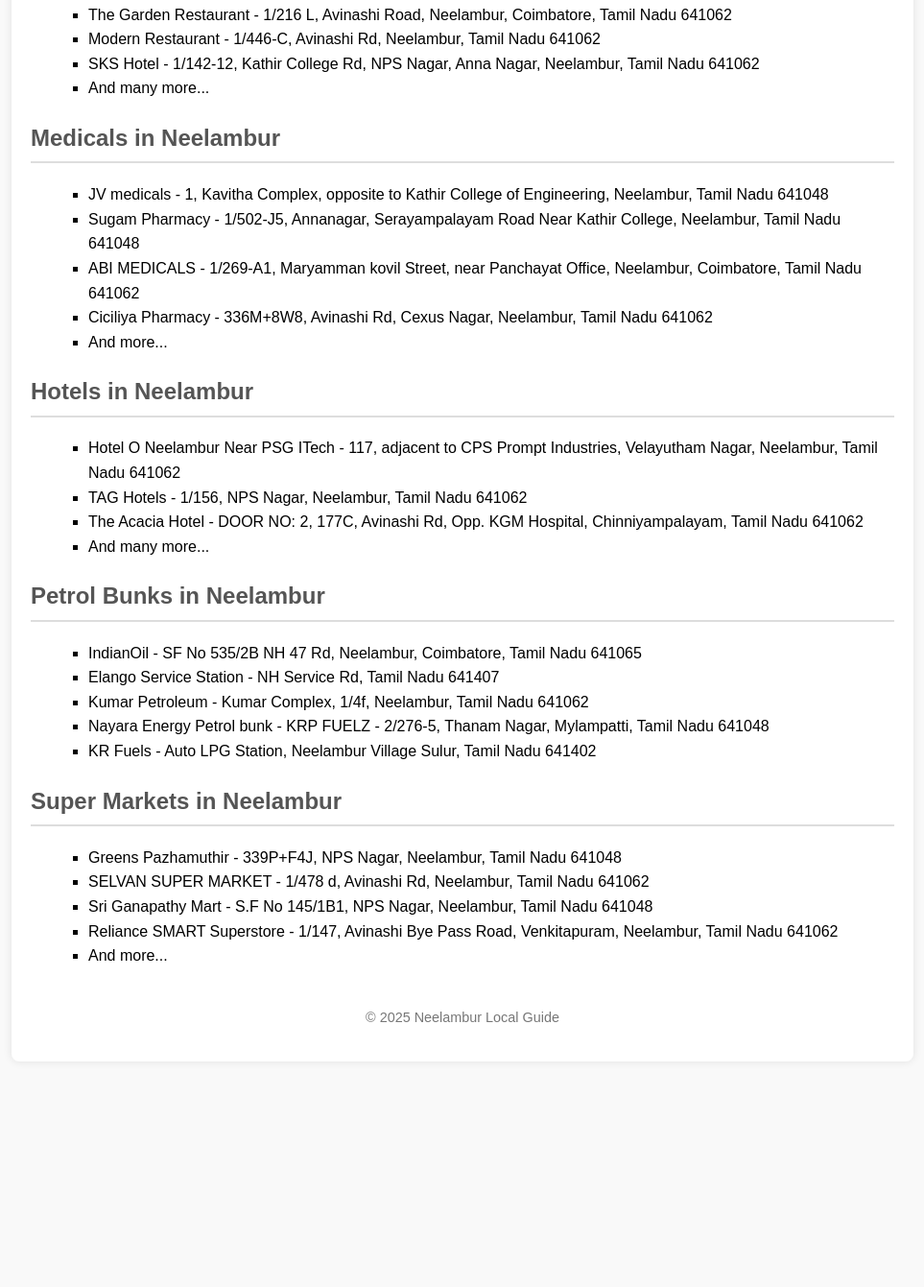
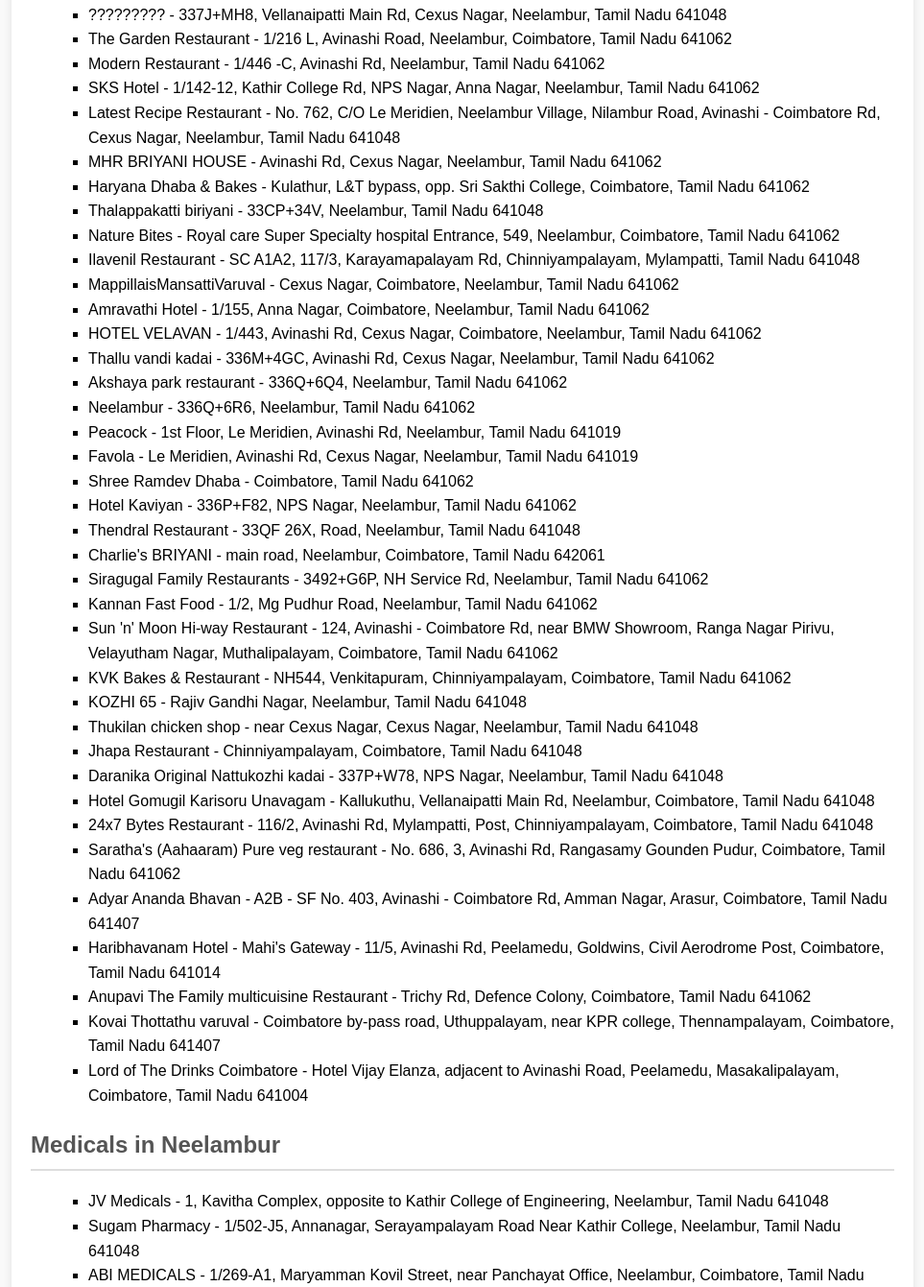
Before and after one commit to vv-vaishu/neelambur-details, a plain HTML site: page index.html in a window 1280 px wide. Shown: the part 1459-2800 px from the top of the page at 96% size, without its empty margins (158-1121 px from the left). Before the commit the page ends 2585 px from the top, so only its background shows below. Drawn offline with Linux system fonts and the light colour scheme.

Commit message:
Update index.html

```diff
--- a/index.html
+++ b/index.html
@@ -73,9 +73,9 @@
         <h2>Hospitals in Neelambur</h2>
         <ul>
             <li>Royal Care Super Speciality Hospital - L&T Toll Gate, Bye Pass 1 520, Salem - Kochi Hwy, Neelambur, Tamil Nadu 641062</li>
-            <li>Royal Care Hospital - Ukkadam Sungam Bye Pass, 1/520 , L & T, Road, Coimbatore, Tamil Nadu 641062</li>
+            <li>Royal Care Hospital - Ukkadam Sungam Bye Pass, 1/520, L&T Road, Coimbatore, Tamil Nadu 641062</li>
             <li>State of Art Dialysis Centre - Royal Care Hospital</li>
-            <li>Dr Kalyanakumari Gynaecologist (Advanced Lap Surgeon) - Royal Care Super Speciality Hospital, L&T Road, Neelambur, Tamil Nadu 641062</li>
+            <li>Dr Kalyanakumari Gynaecologist (Advanced Lap Surgeon) - Royal Care Super Speciality Hospital L&T Road, Neelambur, Tamil Nadu 641062</li>
             <li>Aryasuperspecialityhospital - 338Q+F6X, NPS Nagar, Neelambur, Tamil Nadu 641048</li>
         </ul>
 
@@ -85,9 +85,9 @@
             <li>Arulmigu Pichandeeswar And Kaaliamman Temple - 334M+MV8, Neelambur, Tamil Nadu 641062</li>
             <li>Neeliamman Temple - 43, Avinashi Rd, near Kathir College, Cexus Nagar, Neelambur, Tamil Nadu 641062</li>
             <li>Vedasamy Temple - Muthugoundan Pudur road, Neelambur, Tamil Nadu 641062</li>
-            <li>Pongaliamman temple - 335J+G3G, Avinashi - Coimbatore Rd, Cexus Nagar, Neelambur, Tamil Nadu 641062</li>
+            <li>Pongaliamman Temple - 335J+G3G, Avinashi - Coimbatore Rd, Cexus Nagar, Neelambur, Tamil Nadu 641062</li>
             <li>Maari Amman Temple - 335M+5VC, Neelambur, Tamil Nadu 641062</li>
-            <li>Arulmigu Kaarana Kari Varadarajar Perumal Temple - 333C+7P3, Maniyakarar St, Venkitapuram, Chinniyampalayam, Tamil Nadu 641062</li>
+            <li>Arulmigu Kaarana Kari Varadarajar Perumal Temple - 333C+7P3, 3/115, Maniyakarar St, Venkitapuram, Chinniyampalayam, Coimbatore, Tamil Nadu 641062</li>
         </ul>
 
         <h2>Restaurants in Neelambur</h2>
@@ -98,51 +98,77 @@
             <li>Ponzu Restaurant - No 762, C/O, Cexus Nagar, Neelambur, Tamil Nadu 641048</li>
             <li>Adhavan Hotel - 1/99, Anna Nagar, Neelambur, Coimbatore, Tamil Nadu 641048</li>
             <li>The Royal Biriyani - bus stop, 1/557, Neelambur, civil aerodrome via Neelambur, Coimbatore, Tamil Nadu 641062</li>
+            <li>????????? - 337J+MH8, Vellanaipatti Main Rd, Cexus Nagar, Neelambur, Tamil Nadu 641048</li>
             <li>The Garden Restaurant - 1/216 L, Avinashi Road, Neelambur, Coimbatore, Tamil Nadu 641062</li>
-            <li>Modern Restaurant - 1/446-C, Avinashi Rd, Neelambur, Tamil Nadu 641062</li>
+            <li>Modern Restaurant - 1/446 -C, Avinashi Rd, Neelambur, Tamil Nadu 641062</li>
             <li>SKS Hotel - 1/142-12, Kathir College Rd, NPS Nagar, Anna Nagar, Neelambur, Tamil Nadu 641062</li>
-            <li>And many more...</li>
+            <li>Latest Recipe Restaurant - No. 762, C/O Le Meridien, Neelambur Village, Nilambur Road, Avinashi - Coimbatore Rd, Cexus Nagar, Neelambur, Tamil Nadu 641048</li>
+            <li>MHR BRIYANI HOUSE - Avinashi Rd, Cexus Nagar, Neelambur, Tamil Nadu 641062</li>
+            <li>Haryana Dhaba & Bakes - Kulathur, L&T bypass, opp. Sri Sakthi College, Coimbatore, Tamil Nadu 641062</li>
+            <li>Thalappakatti biriyani - 33CP+34V, Neelambur, Tamil Nadu 641048</li>
+            <li>Nature Bites - Royal care Super Specialty hospital Entrance, 549, Neelambur, Coimbatore, Tamil Nadu 641062</li>
+            <li>Ilavenil Restaurant - SC A1A2, 117/3, Karayamapalayam Rd, Chinniyampalayam, Mylampatti, Tamil Nadu 641048</li>
+            <li>MappillaisMansattiVaruval - Cexus Nagar, Coimbatore, Neelambur, Tamil Nadu 641062</li>
+            <li>Amravathi Hotel - 1/155, Anna Nagar, Coimbatore, Neelambur, Tamil Nadu 641062</li>
+            <li>HOTEL VELAVAN - 1/443, Avinashi Rd, Cexus Nagar, Coimbatore, Neelambur, Tamil Nadu 641062</li>
+            <li>Thallu vandi kadai - 336M+4GC, Avinashi Rd, Cexus Nagar, Neelambur, Tamil Nadu 641062</li>
+            <li>Akshaya park restaurant - 336Q+6Q4, Neelambur, Tamil Nadu 641062</li>
+            <li>Neelambur - 336Q+6R6, Neelambur, Tamil Nadu 641062</li>
+            <li>Peacock - 1st Floor, Le Meridien, Avinashi Rd, Neelambur, Tamil Nadu 641019</li>
+            <li>Favola - Le Meridien, Avinashi Rd, Cexus Nagar, Neelambur, Tamil Nadu 641019</li>
+            <li>Shree Ramdev Dhaba - Coimbatore, Tamil Nadu 641062</li>
+            <li>Hotel Kaviyan - 336P+F82, NPS Nagar, Neelambur, Tamil Nadu 641062</li>
+            <li>Thendral Restaurant - 33QF 26X, Road, Neelambur, Tamil Nadu 641048</li>
+            <li>Charlie's BRIYANI - main road, Neelambur, Coimbatore, Tamil Nadu 642061</li>
+            <li>Siragugal Family Restaurants - 3492+G6P, NH Service Rd, Neelambur, Tamil Nadu 641062</li>
+            <li>Kannan Fast Food - 1/2, Mg Pudhur Road, Neelambur, Tamil Nadu 641062</li>
+            <li>Sun 'n' Moon Hi-way Restaurant - 124, Avinashi - Coimbatore Rd, near BMW Showroom, Ranga Nagar Pirivu, Velayutham Nagar, Muthalipalayam, Coimbatore, Tamil Nadu 641062</li>
+            <li>KVK Bakes & Restaurant - NH544, Venkitapuram, Chinniyampalayam, Coimbatore, Tamil Nadu 641062</li>
+            <li>KOZHI 65 - Rajiv Gandhi Nagar, Neelambur, Tamil Nadu 641048</li>
+            <li>Thukilan chicken shop - near Cexus Nagar, Cexus Nagar, Neelambur, Tamil Nadu 641048</li>
+            <li>Jhapa Restaurant - Chinniyampalayam, Coimbatore, Tamil Nadu 641048</li>
+            <li>Daranika Original Nattukozhi kadai - 337P+W78, NPS Nagar, Neelambur, Tamil Nadu 641048</li>
+            <li>Hotel Gomugil Karisoru Unavagam - Kallukuthu, Vellanaipatti Main Rd, Neelambur, Coimbatore, Tamil Nadu 641048</li>
+            <li>24x7 Bytes Restaurant - 116/2, Avinashi Rd, Mylampatti, Post, Chinniyampalayam, Coimbatore, Tamil Nadu 641048</li>
+            <li>Saratha's (Aahaaram) Pure veg restaurant - No. 686, 3, Avinashi Rd, Rangasamy Gounden Pudur, Coimbatore, Tamil Nadu 641062</li>
+            <li>Adyar Ananda Bhavan - A2B - SF No. 403, Avinashi - Coimbatore Rd, Amman Nagar, Arasur, Coimbatore, Tamil Nadu 641407</li>
+            <li>Haribhavanam Hotel - Mahi's Gateway - 11/5, Avinashi Rd, Peelamedu, Goldwins, Civil Aerodrome Post, Coimbatore, Tamil Nadu 641014</li>
+            <li>Anupavi The Family multicuisine Restaurant - Trichy Rd, Defence Colony, Coimbatore, Tamil Nadu 641062</li>
+            <li>Kovai Thottathu varuval - Coimbatore by-pass road, Uthuppalayam, near KPR college, Thennampalayam, Coimbatore, Tamil Nadu 641407</li>
+            <li>Lord of The Drinks Coimbatore - Hotel Vijay Elanza, adjacent to Avinashi Road, Peelamedu, Masakalipalayam, Coimbatore, Tamil Nadu 641004</li>
         </ul>
 
         <h2>Medicals in Neelambur</h2>
         <ul>
-            <li>JV medicals - 1, Kavitha Complex, opposite to Kathir College of Engineering, Neelambur, Tamil Nadu 641048</li>
+            <li>JV Medicals - 1, Kavitha Complex, opposite to Kathir College of Engineering, Neelambur, Tamil Nadu 641048</li>
             <li>Sugam Pharmacy - 1/502-J5, Annanagar, Serayampalayam Road Near Kathir College, Neelambur, Tamil Nadu 641048</li>
-            <li>ABI MEDICALS - 1/269-A1, Maryamman kovil Street, near Panchayat Office, Neelambur, Coimbatore, Tamil Nadu 641062</li>
+            <li>ABI MEDICALS - 1/269-A1, Maryamman Kovil Street, near Panchayat Office, Neelambur, Coimbatore, Tamil Nadu 641062</li>
             <li>Ciciliya Pharmacy - 336M+8W8, Avinashi Rd, Cexus Nagar, Neelambur, Tamil Nadu 641062</li>
-            <li>And more...</li>
+            <li>ANBU PHARMACY - NPS Nagar, Neelambur, Tamil Nadu 641062</li>
+            <li>Anbu medicals, pet & vet shop and clinic - Avinashi Rd, Neelambur, Coimbatore, Tamil Nadu 641062</li>
+            <li>STAR HEALTHCARE - 336Q+QVP, Neelambur, Tamil Nadu 641062</li>
         </ul>
 
         <h2>Hotels in Neelambur</h2>
         <ul>
             <li>Hotel O Neelambur Near PSG ITech - 117, adjacent to CPS Prompt Industries, Velayutham Nagar, Neelambur, Tamil Nadu 641062</li>
             <li>TAG Hotels - 1/156, NPS Nagar, Neelambur, Tamil Nadu 641062</li>
-            <li>The Acacia Hotel - DOOR NO: 2, 177C, Avinashi Rd, Opp. KGM Hospital, Chinniyampalayam, Tamil Nadu 641062</li>
-            <li>And many more...</li>
+            <li>The Acacia Hotel - DOOR NO: 2, 177C, Avinashi Rd, Opp. KGM Hospital, Chinniyampalayam, Coimbatore, Tamil Nadu 641062</li>
+            <li>Aishvarya Residency - Mak India, 5, Mill road, near Sivan Kovil, Goldwins, Ramalakshmi Nagar, Nehru Nagar West, Coimbatore, Tamil Nadu 641014</li>
+            <li>Le Méridien Coimbatore - 762, Avinashi Rd, Cexus Nagar, Neelambur, Tamil Nadu 641048</li>
+            <li>Gokulam Park - Coimbatore - 116/2, Avinashi Rd, Venkitapuram, Chinniyampalayam, Mylampatti, Coimbatore, Tamil Nadu 641048</li>
+            <li>Treebo Hi Line Apartments - 324V+MF2, D.No:28, ThiruMurugan Nagar, Post, Kalapatti, Coimbatore, Tamil Nadu 641048</li>
+            <li>Hotel Gowtham - 9/36-A, Avinashi Rd, near KMCH, Peelamedu, Sitra, Civil Aerodrome Post, Nehru Nagar West, Coimbatore, Tamil Nadu 641014</li>
+            <li>Aavani Residency - Near Royal Care Super Speciality Hospital, near Maharaja Theme Park, Coimbatore, Tamil Nadu 641407</li>
+            <li>@ SEASONS HOTEL - AVINASHI MAIN ROAD 1/262 A4, A5, A6 THIYAGIGAL STREET, POST, Chinniyampalayam, Coimbatore, Tamil Nadu 641048</li>
+            <li>Hotel O MM Home Stays - Ishwarya Gardens, 2/387A6, Irugur Rd, Chinniyampalayam Industrial Estate, Chinniyampalayam, Coimbatore, Tamil Nadu 641062</li>
+            <li>FabExpress Aarudra's Residency - 6/34, Indira Nagar, Periyar Nagar, Nehru Nagar West, Coimbatore, Tamil Nadu 641035</li>
+            <li>Flagship New Crescent Park - Sowbhagya Nagar, 17 24, Avinashi Rd, opp. KMCH, near Airport, TNHB Colony, Madhusudhan Layout, Civil Aerodrome Post, Coimbatore, Tamil Nadu 641014</li>
+            <li>Sanvika Hotels and Service Apartments - 25/8, Avinashi Rd, opp. KMCH, Shastri Nagar, Madhusudhan Layout, Civil Aerodrome Post, Sitra, Coimbatore, Tamil Nadu 641014</li>
         </ul>
 
         <h2>Petrol Bunks in Neelambur</h2>
         <ul>
-            <li>IndianOil - SF No 535/2B NH 47 Rd, Neelambur, Coimbatore, Tamil Nadu 641065</li>
+            <li>IndianOil - SF No 535/2B Nh 47, Rd, Neelambur, Coimbatore, Tamil Nadu 641065</li>
             <li>Elango Service Station - NH Service Rd, Tamil Nadu 641407</li>
             <li>Kumar Petroleum - Kumar Complex, 1/4f, Neelambur, Tamil Nadu 641062</li>
-            <li>Nayara Energy Petrol bunk - KRP FUELZ - 2/276-5, Thanam Nagar, Mylampatti, Tamil Nadu 641048</li>
-            <li>KR Fuels - Auto LPG Station, Neelambur Village Sulur, Tamil Nadu 641402</li>
-        </ul>
-
-        <h2>Super Markets in Neelambur</h2>
-        <ul>
-            <li>Greens Pazhamuthir - 339P+F4J, NPS Nagar, Neelambur, Tamil Nadu 641048</li>
-            <li>SELVAN SUPER MARKET - 1/478 d, Avinashi Rd, Neelambur, Tamil Nadu 641062</li>
-            <li>Sri Ganapathy Mart - S.F No 145/1B1, NPS Nagar, Neelambur, Tamil Nadu 641048</li>
-            <li>Reliance SMART Superstore - 1/147, Avinashi Bye Pass Road, Venkitapuram, Neelambur, Tamil Nadu 641062</li>
-            <li>And more...</li>
-        </ul>
-
-        <footer>
-            <p>&copy; 2025 Neelambur Local Guide</p>
-        </footer>
-    </div>
-</body>
-
-</html>
```
